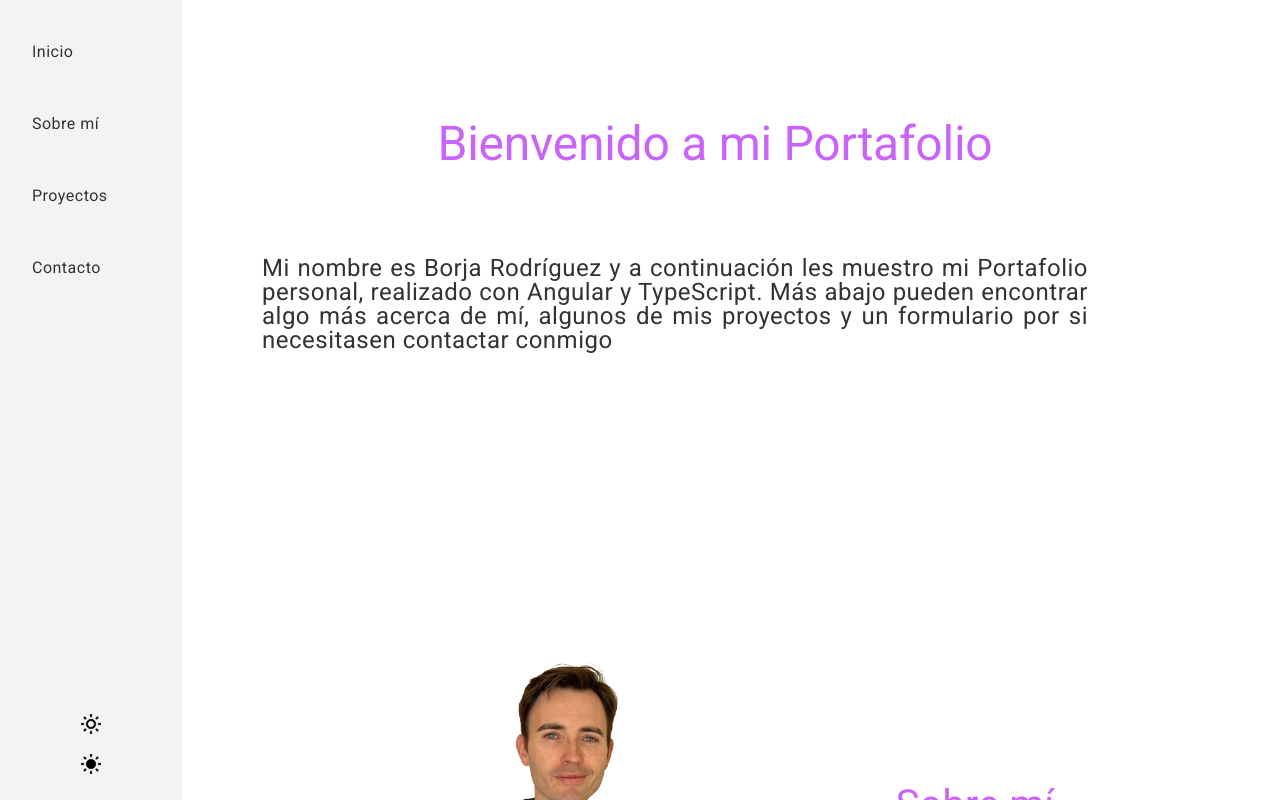
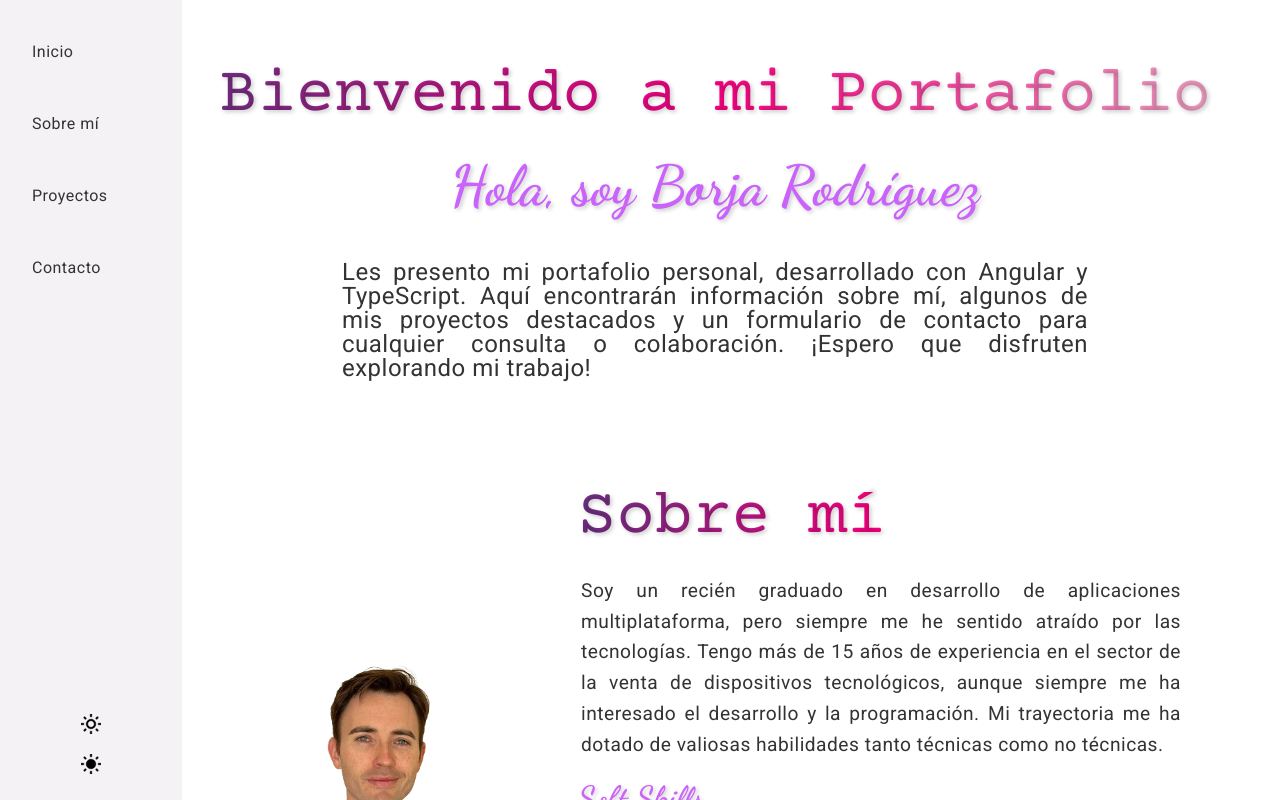
Before and after one commit to BorjaRBEST/borja-portafolio, an Angular app: page /home in a window 1280 px wide. Built offline with nearby package versions, Linux system fonts and the light colour scheme.

Commit message:
Cambios en diseño y finalizados componentes home y about me, faltan proyectos y agregar lógica en contactame, aparte de agregar redes sociales

```diff
--- a/src/app/app.component.html
+++ b/src/app/app.component.html
@@ -5,8 +5,8 @@
     <a (click)="scrollToSection('projects')">Proyectos</a>
     <a (click)="scrollToSection('contact')">Contacto</a>
     <div class="theme-toggle">
-      <img src="assets/icons/light.png" (click)="toggleTheme()" class="theme-icon" title="Light Theme">
-      <img src="assets/icons/dark.png" (click)="toggleTheme()" class="theme-icon" title="Dark Theme">
+      <img src="assets/icons/light.png" (click)="toggleTheme()" class="theme-icon" title="Modo Claro">
+      <img src="assets/icons/dark.png" (click)="toggleTheme()" class="theme-icon" title="Modo Oscuro">
     </div>
   </nav>
   <div class="content">
--- a/src/app/components/about/about.component.html
+++ b/src/app/components/about/about.component.html
@@ -5,7 +5,27 @@
     </div>
     <div class="text-container">
       <h2>Sobre mí</h2>
-      <p>Lorem ipsum dolor sit amet, consectetur adipiscing elit. Curabitur venenatis erat a arcu finibus, at accumsan lorem bibendum.</p>
+      <p> Soy un recién graduado en desarrollo de aplicaciones multiplataforma, pero siempre me he sentido atraído por las tecnologías. Tengo más de 15 años de experiencia en el sector de la venta de dispositivos tecnológicos, aunque siempre me ha interesado el desarrollo y la programación. Mi trayectoria me ha dotado de valiosas habilidades tanto técnicas como no técnicas.</p>
+      <h3>Soft Skills</h3>
+      <ul>
+        <li>Liderazgo</li>
+        <li>Comunicación</li>
+        <li>Trabajo en equipo</li>
+        <li>Capacidad resolutiva</li>
+        <li>Perseverancia</li>
+        <li>Autodidacta</li>
+        <li>Ganas de aprender de otros</li>
+      </ul>
+      <h3>Hard Skills</h3>
+      <ul>
+        <li>Desarrollo de aplicaciones multiplataforma</li>
+        <li>Lenguajes de programación: Java, JavaScript, etc.</li>
+        <li>Frameworks: Angular, React, etc.</li>
+        <li>Gestión de bases de datos: MySQL, MongoDB</li>
+        <li>Control de versiones: Git, GitHub</li>
+        <li>Herramientas: Docker, Jenkins</li>
+        <li>Siempre al día con las últimas tecnologías a través de varios canales</li>
+      </ul>
     </div>
   </div>
 </div>
@@ -21,9 +41,9 @@
         <span class="skill-item">HTML5</span>
         <span class="skill-item">CSS3</span>
         <span class="skill-item">JavaScript</span>
-        <span class="skill-item">ReactJS</span>
+        <span class="skill-item">Angular</span>
         <span class="skill-item">TypeScript</span>
-        <span class="skill-item">VueJS</span>
+        <span class="skill-item">Flutter</span>
       </div>
     </div>
     <div class="skill-category">
@@ -33,8 +53,9 @@
       <h2>Backend</h2>
       <div class="skills-list">
         <span class="skill-item">Java</span>
+        <span class="skill-item">Python</span>
         <span class="skill-item">NodeJS</span>
-        <span class="skill-item">Express</span>
+        <span class="skill-item">Firebase</span>
         <span class="skill-item">MySQL</span>
         <span class="skill-item">MongoDB</span>
       </div>
@@ -45,9 +66,9 @@
       </div>
       <h2>Testing</h2>
       <div class="skills-list">
-        <span class="skill-item">Jest</span>
         <span class="skill-item">Selenium</span>
-        <span class="skill-item">React Testing Library</span>
+        <span class="skill-item">Jasmine & Karma</span>
+        <span class="skill-item">Mockito</span>
       </div>
     </div>
     <div class="skill-category">
@@ -57,10 +78,10 @@
       <h2>Herramientas</h2>
       <div class="skills-list">
         <span class="skill-item">GitHub</span>
-        <span class="skill-item">GitLab</span>
+        <span class="skill-item">Miro</span>
         <span class="skill-item">Postman</span>
         <span class="skill-item">Scrum</span>
-        <span class="skill-item">Kanban</span>
+        <span class="skill-item">Trello</span>
       </div>
     </div>
   </div>
--- a/src/app/components/about/about.component.scss
+++ b/src/app/components/about/about.component.scss
@@ -3,7 +3,7 @@
   justify-content: center;
   align-items: center;
   padding: 2rem;
-  margin: 2rem 2rem 2rem 220px;
+  margin: 2rem 2rem 2rem 2rem;
 
   .container {
     display: flex;
@@ -40,10 +40,24 @@
       animation: slideInRight 1.5s ease-in-out;
 
       h2 {
-        font-size: 2.5rem;
+        font-size: 4rem;
+        margin-bottom: 2rem;
+        margin-top: 2rem;
+        color: var(--secondary-color);
+        font-family: 'Courier Prime', monospace; // Usa una fuente especial
+        background: linear-gradient(90deg, rgba(107,50,133,1) 0%, rgba(255,0,132,1) 50%, rgba(238,174,202,1) 100%);
+        -webkit-background-clip: text;
+        -webkit-text-fill-color: transparent;
+        text-shadow: 2px 2px 4px rgba(0, 0, 0, 0.2); // Agrega sombra al texto
+        background-clip: text;
+      }
+      h3 {
+        font-size: 2rem;
+        margin-top: 1rem;
         margin-bottom: 1rem;
         color: var(--secondary-color);
-        text-align: center;
+        font-family: 'Dancing Script', cursive;
+        text-shadow: 2px 2px 4px rgba(0, 0, 0, 0.2); // Agrega sombra al texto
       }
 
       p {
@@ -52,7 +66,7 @@
         color: var(--text-color);
         max-width: 600px;
         margin: 0 auto;
-        text-align: center;
+        text-align: justify;
       }
     }
   }
@@ -99,9 +113,11 @@
       }
 
       h2 {
-        font-size: 1.5rem;
+        font-size: 2rem;
         margin-bottom: 1rem;
         color: var(--secondary-color);
+        font-family: 'Dancing Script', cursive;
+        text-shadow: 2px 2px 4px rgba(0, 0, 0, 0.2); // Agrega sombra al texto
       }
 
       .skills-list {
--- a/src/app/components/contact/contact.component.scss
+++ b/src/app/components/contact/contact.component.scss
@@ -5,9 +5,11 @@
     text-align: justify;
 
     h2 {
-        font-size: 2.5rem;
-        margin-bottom: 1rem;
+      font-size: 3rem;
+      margin-bottom: 2rem;
       color: var(--secondary-color);
+      font-family: 'Courier Prime', monospace;
+      text-shadow: 2px 2px 4px rgba(0, 0, 0, 0.2); // Agrega sombra al texto
     }
 
     form {
@@ -29,15 +31,18 @@
         width: 100%;
         background-color: var(--background-color);
         color: var(--text-color);
+        box-sizing: border-box; // Asegura que el padding no afecte el ancho total
       }
 
       button {
         padding: 0.75rem;
         background-color: var(--secondary-color);
-          color: var(--text-color);
+        color: var(--background-color);
         border: none;
         border-radius: 4px;
         cursor: pointer;
+        text-align: center;
+        width: 100%;
       }
 
       button:hover {
--- a/src/app/components/home/home.component.html
+++ b/src/app/components/home/home.component.html
@@ -1,4 +1,5 @@
 <div id="home" class="home">
   <h1>Bienvenido a mi Portafolio</h1>
-  <p>Mi nombre es Borja Rodríguez y a continuación les muestro mi Portafolio personal, realizado con Angular y TypeScript. Más abajo pueden encontrar algo más acerca de mí, algunos de mis proyectos y un formulario por si necesitasen contactar conmigo</p>
+  <h2>Hola, soy Borja Rodríguez</h2>
+  <p>Les presento mi portafolio personal, desarrollado con Angular y TypeScript. Aquí encontrarán información sobre mí, algunos de mis proyectos destacados y un formulario de contacto para cualquier consulta o colaboración. ¡Espero que disfruten explorando mi trabajo!</p>
 </div>
--- a/src/app/components/home/home.component.scss
+++ b/src/app/components/home/home.component.scss
@@ -1,16 +1,32 @@
 .home {
   text-align: center;
-    padding: 5rem 0;
+  padding: 0 0;
 
   h1 {
-      font-size: 3rem;
+    font-size: 4rem;
+    margin-bottom: 2rem;
+    margin-top: 2rem;
+    color: var(--secondary-color);
+    font-family: 'Courier Prime', monospace; // Usa una fuente especial
+    background: linear-gradient(90deg, rgba(107,50,133,1) 0%, rgba(255,0,132,1) 50%, rgba(238,174,202,1) 100%);
+    -webkit-background-clip: text;
+    -webkit-text-fill-color: transparent;
+    text-shadow: 2px 2px 4px rgba(0, 0, 0, 0.2); // Agrega sombra al texto
+    background-clip: text;
+  }
+
+  h2 {
+    font-size: 3.5rem;
     margin-bottom: 1rem;
     color: var(--secondary-color);
+    font-family: 'Dancing Script', cursive;
+    text-shadow: 2px 2px 4px rgba(0, 0, 0, 0.2); // Agrega sombra al texto
   }
 
   p {
+
     text-align: justify;
-      margin: 5rem 10rem 10rem 5rem;
+    margin: 3rem 10rem;
     font-size: 1.5rem;
     color: var(--text-color);
   }
--- a/src/app/components/projects/projects.component.scss
+++ b/src/app/components/projects/projects.component.scss
@@ -14,9 +14,11 @@
       box-shadow: 0 2px 4px rgba(0, 0, 0, 0.1);
 
       h3 {
-        font-size: 1.5rem;
-        margin-bottom: 0.5rem;
+        font-size: 2rem;
+        margin-bottom: 1rem;
         color: var(--secondary-color);
+        font-family: 'Courier Prime', monospace;
+        text-shadow: 2px 2px 4px rgba(0, 0, 0, 0.2); // Agrega sombra al texto
       }
 
       p {
--- a/src/index.html
+++ b/src/index.html
@@ -8,6 +8,10 @@
   <link rel="icon" type="image/x-icon" href="favicon.ico">
   <link href="https://fonts.googleapis.com/css2?family=Roboto:wght@300;400;500&display=swap" rel="stylesheet">
   <link href="https://fonts.googleapis.com/icon?family=Material+Icons" rel="stylesheet">
+  <link href="https://fonts.googleapis.com/css2?family=Dancing+Script:wght@700&display=swap" rel="stylesheet">
+  <link href="https://fonts.googleapis.com/css2?family=Courier+Prime&display=swap" rel="stylesheet">
+
+
 </head>
 <body class="mat-typography">
   <app-root></app-root>
--- a/src/styles.scss
+++ b/src/styles.scss
@@ -19,7 +19,7 @@ nav {
   width: 200px;
   background-color: var(--primary-color);
   padding: 1rem;
-  height: 100vh; /* Asegura que el nav ocupe toda la altura de la ventana */
+  height: 100vh;
 
   a, button {
     margin: 1rem 0;
```
Lines whose indentation alone changed are shown as unchanged.
